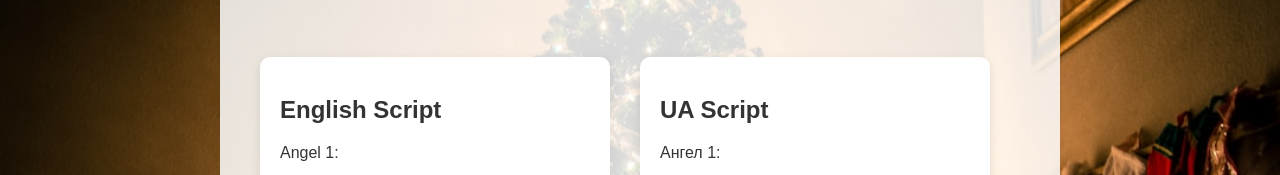
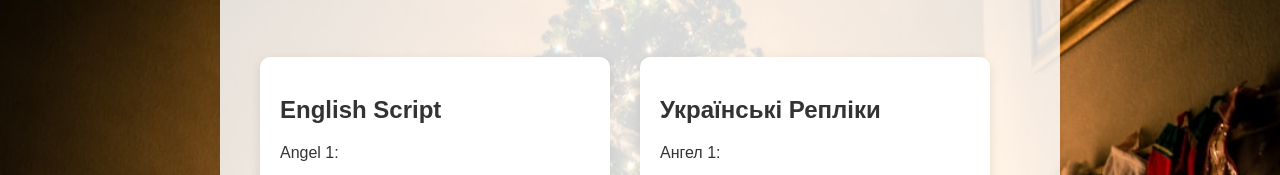
Before and after one commit to AlastorrrXu/vertep, a plain HTML site: page index.html in a window 1280 px wide. Shown: the part 1743-1918 px from the top of the page. Drawn offline with nearby package versions, Linux system fonts and the light colour scheme.

Commit message:
Add files via upload

```diff
--- a/index.html
+++ b/index.html
@@ -356,7 +356,7 @@
             </div>
 
             <div class="script-column">
-                <h2>UA Script</h2>
+                <h2>Українські Репліки</h2>
                 <div class="script-block">
                     <p class="character">Ангел 1:</p>
                     <p class="text">У ваш дім, у вашу хатину несемо нині веселу новину. Що в Вифлеємі Христос народився, із Діви Марії нам воплотився.</p>
```
